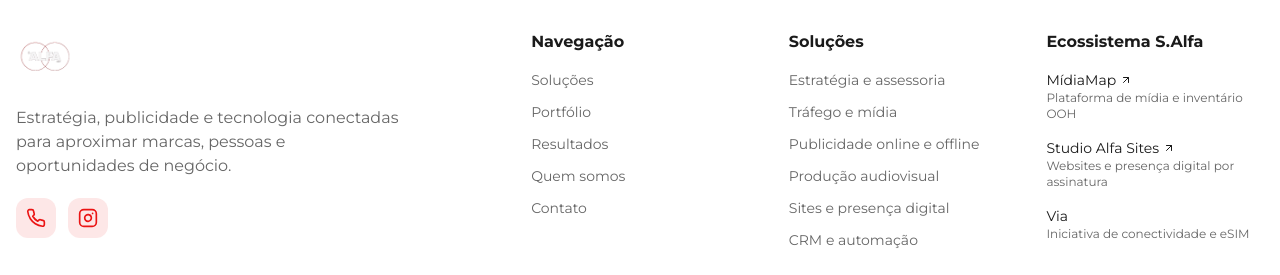
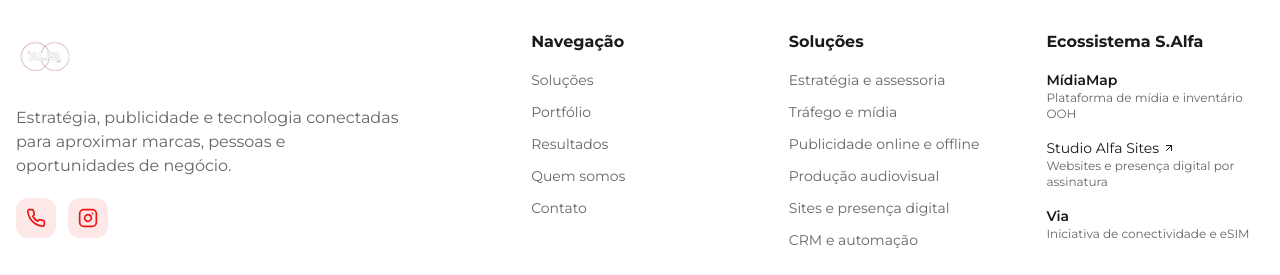
Before and after one commit to studioalfamarketingdigital-dev/studioalfamkt, a React (Vite) app: page / in a window 1280 px wide. Shown: the part 7510-7785 px from the top of the page. Built offline with nearby package versions, Linux system fonts and the light colour scheme; the HTML template or start-up script is replaced by a standard one.

Commit message:
Use verified ecosystem links in footer

```diff
--- a/src/components/Footer.tsx
+++ b/src/components/Footer.tsx
@@ -7,9 +7,7 @@ const Footer = () => (
       <div className="grid grid-cols-1 sm:grid-cols-2 lg:grid-cols-5 gap-10 mb-12">
         <div className="lg:col-span-2">
           <img src={logoAlfa} alt="S.Alfa MKT" className="h-14 w-auto mb-5" />
-          <p className="text-muted-foreground mb-5 max-w-sm">
-            Estratégia, publicidade e tecnologia conectadas para aproximar marcas, pessoas e oportunidades de negócio.
-          </p>
+          <p className="text-muted-foreground mb-5 max-w-sm">Estratégia, publicidade e tecnologia conectadas para aproximar marcas, pessoas e oportunidades de negócio.</p>
           <div className="flex gap-3">
             <a href="https://wa.me/5561992380077" target="_blank" rel="noopener noreferrer" aria-label="WhatsApp" className="w-10 h-10 rounded-lg bg-primary/10 flex items-center justify-center hover:bg-primary/20 transition-colors"><Phone className="w-5 h-5 text-primary" /></a>
             <a href="https://instagram.com/s.alfamkt" target="_blank" rel="noopener noreferrer" aria-label="Instagram" className="w-10 h-10 rounded-lg bg-primary/10 flex items-center justify-center hover:bg-primary/20 transition-colors"><Instagram className="w-5 h-5 text-primary" /></a>
@@ -18,25 +16,19 @@ const Footer = () => (
         <div>
           <h4 className="font-bold mb-4">Navegação</h4>
           <ul className="space-y-3 text-sm text-muted-foreground">
-            <li><a className="hover:text-primary" href="#servicos">Soluções</a></li>
-            <li><a className="hover:text-primary" href="#portfolio">Portfólio</a></li>
-            <li><a className="hover:text-primary" href="#resultados">Resultados</a></li>
-            <li><a className="hover:text-primary" href="#sobre">Quem somos</a></li>
-            <li><a className="hover:text-primary" href="#contato">Contato</a></li>
+            <li><a className="hover:text-primary" href="#servicos">Soluções</a></li><li><a className="hover:text-primary" href="#portfolio">Portfólio</a></li><li><a className="hover:text-primary" href="#resultados">Resultados</a></li><li><a className="hover:text-primary" href="#sobre">Quem somos</a></li><li><a className="hover:text-primary" href="#contato">Contato</a></li>
           </ul>
         </div>
         <div>
           <h4 className="font-bold mb-4">Soluções</h4>
-          <ul className="space-y-3 text-sm text-muted-foreground">
-            <li>Estratégia e assessoria</li><li>Tráfego e mídia</li><li>Publicidade online e offline</li><li>Produção audiovisual</li><li>Sites e presença digital</li><li>CRM e automação</li>
-          </ul>
+          <ul className="space-y-3 text-sm text-muted-foreground"><li>Estratégia e assessoria</li><li>Tráfego e mídia</li><li>Publicidade online e offline</li><li>Produção audiovisual</li><li>Sites e presença digital</li><li>CRM e automação</li></ul>
         </div>
         <div>
           <h4 className="font-bold mb-4">Ecossistema S.Alfa</h4>
           <ul className="space-y-4 text-sm">
-            <li><a href="https://midiamap.studioalfamkt.online" target="_blank" rel="noopener noreferrer" className="text-foreground hover:text-primary inline-flex items-center gap-1">MídiaMap <ArrowUpRight className="w-3 h-3" /></a><p className="text-xs text-muted-foreground">Plataforma de mídia e inventário OOH</p></li>
+            <li><span className="text-foreground font-semibold">MídiaMap</span><p className="text-xs text-muted-foreground">Plataforma de mídia e inventário OOH</p></li>
             <li><a href="https://sites.studioalfamkt.online" target="_blank" rel="noopener noreferrer" className="text-foreground hover:text-primary inline-flex items-center gap-1">Studio Alfa Sites <ArrowUpRight className="w-3 h-3" /></a><p className="text-xs text-muted-foreground">Websites e presença digital por assinatura</p></li>
-            <li><span className="text-foreground">Via</span><p className="text-xs text-muted-foreground">Iniciativa de conectividade e eSIM</p></li>
+            <li><span className="text-foreground font-semibold">Via</span><p className="text-xs text-muted-foreground">Iniciativa de conectividade e eSIM</p></li>
           </ul>
         </div>
       </div>
```
